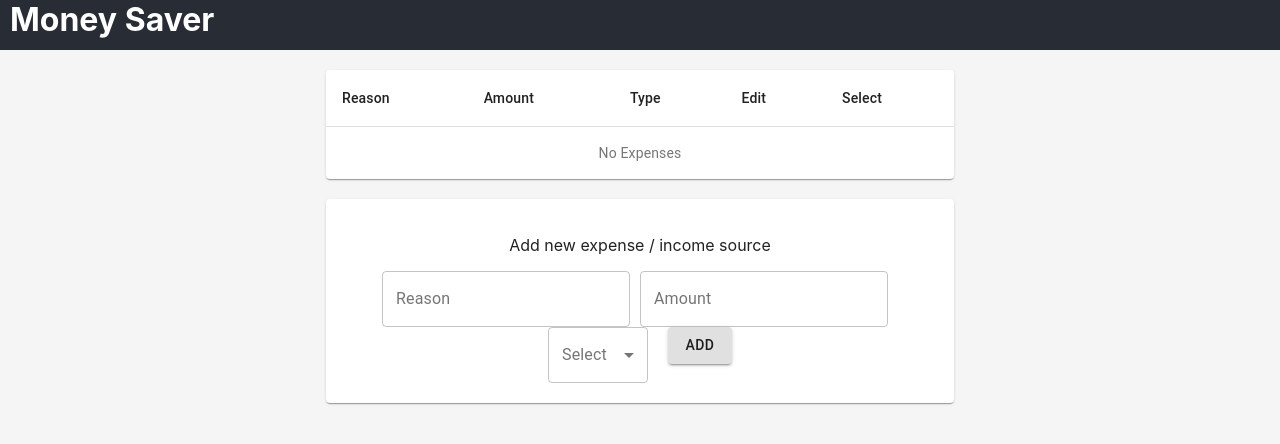
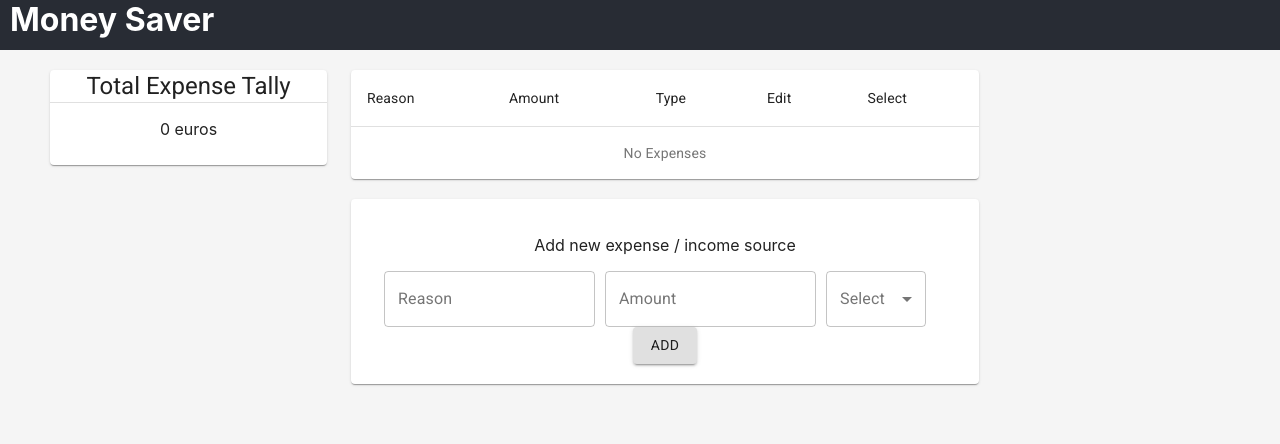
Before and after one commit to daryoush12/money-saver, a React (Create React App) app: page / in a window 1280 px wide. Shown: the top 444 px of the page. Built offline with nearby package versions, Linux system fonts and the light colour scheme.

Commit message:
add ExpenseTally component

```diff
--- a/package.json
+++ b/package.json
@@ -9,6 +9,7 @@
         "@testing-library/user-event": "^7.2.1",
         "express": "^4.17.1",
         "express-favicon": "^2.0.1",
+        "fontsource-roboto": "^2.1.4",
         "react": "^16.13.1",
         "react-dom": "^16.13.1",
         "react-redux": "^7.2.0",
--- a/src/App.js
+++ b/src/App.js
@@ -2,16 +2,28 @@ import React from 'react'
 import './App.css'
 import CostList from './components/CostList'
 import AddCost from './components/AddCost'
+import ExpenseTally from './components/ExpenseTally'
 import Grid from '@material-ui/core/Grid'
+import { makeStyles } from '@material-ui/core'
+
+const useStyles = makeStyles({
+    sidebar: {
+        marginTop: 20,
+        marginLeft: 50,
+    },
+})
 
 function App() {
+    const styles = useStyles()
     return (
         <div className="App">
             <div className="header-bar">
                 <h1 className="header-title">Money Saver</h1>
             </div>
             <Grid container spacing={3}>
-                <Grid item xs></Grid>
+                <Grid item xs className={styles.sidebar}>
+                    <ExpenseTally></ExpenseTally>
+                </Grid>
                 <Grid item xs={6}>
                     <CostList></CostList>
                     <AddCost></AddCost>
--- /dev/null
+++ b/src/components/ExpenseTally.js
@@ -0,0 +1,33 @@
+import React from 'react'
+import Paper from '@material-ui/core/Paper'
+import Divider from '@material-ui/core/Divider'
+import 'fontsource-roboto'
+import TypoGraphy from '@material-ui/core/Typography'
+import { connect } from 'react-redux'
+
+function ExpenseTally({ costs } = this.props) {
+    const tallyResult = totalCostTally(costs)
+    return (
+        <Paper className="tally-paper">
+            <TypoGraphy variant="h5">Total Expense Tally</TypoGraphy>
+            <Divider></Divider>
+            <p>{tallyResult} euros</p>
+        </Paper>
+    )
+}
+
+function totalCostTally(listofcosts = 0) {
+    var result = 0
+    for (var i = 0; i < listofcosts.length; i++) {
+        if (listofcosts[i].type === 'Expense') {
+            result -= listofcosts[i].amount
+        } else result += listofcosts[i].amount
+    }
+    return result
+}
+
+const mapStateToProps = (state) => ({
+    costs: state.costs,
+})
+
+export default connect(mapStateToProps)(ExpenseTally)
--- a/src/components/component-styles.css
+++ b/src/components/component-styles.css
@@ -18,3 +18,7 @@
 .cost-add-input {
     margin-right: 10px !important;
 }
+
+.tally-paper {
+    padding-bottom: 10px;
+}
```
Also changed, not shown: 1 other file (tests, documents, lock files or other folders).
